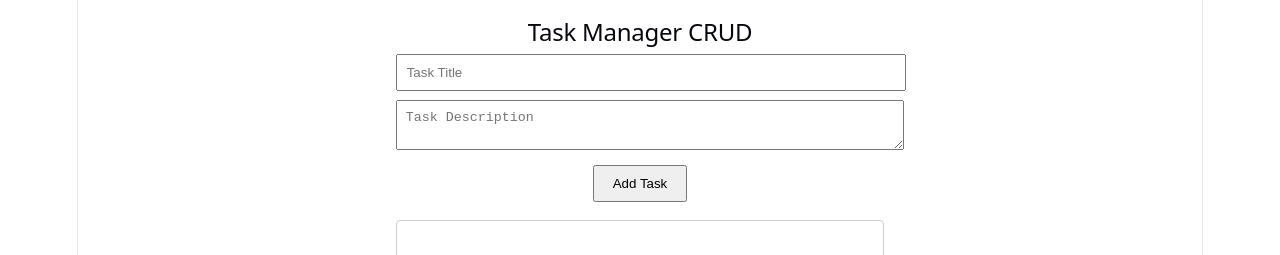
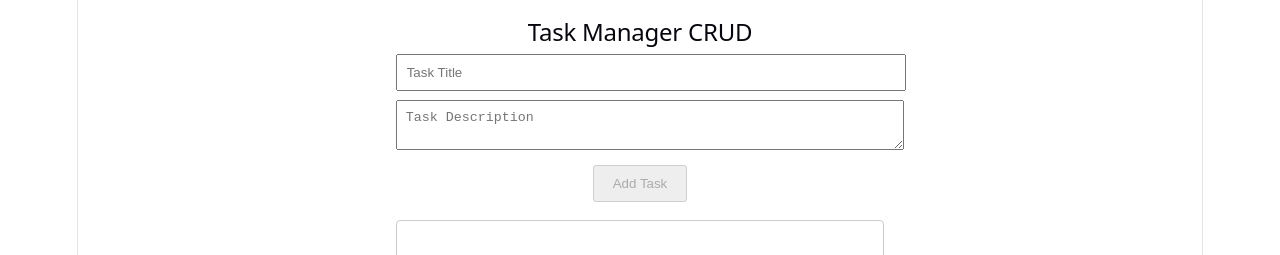
Before and after one commit to shafiqshams/supabase-course, a React (Vite) app: page / in a window 1280 px wide. Shown: the top 255 px of the page. Built offline with nearby package versions, Linux system fonts and the light colour scheme; no server answers.

Commit message:
add disabled check for button

```diff
--- a/src/App.tsx
+++ b/src/App.tsx
@@ -47,7 +47,11 @@ function App() {
             }));
           }}
         />
-        <button type="submit" style={{ padding: "0.5rem 1rem" }}>
+        <button
+          disabled={!newTask.title || !newTask.desc}
+          type="submit"
+          style={{ padding: "0.5rem 1rem" }}
+        >
           Add Task
         </button>
       </form>
```
